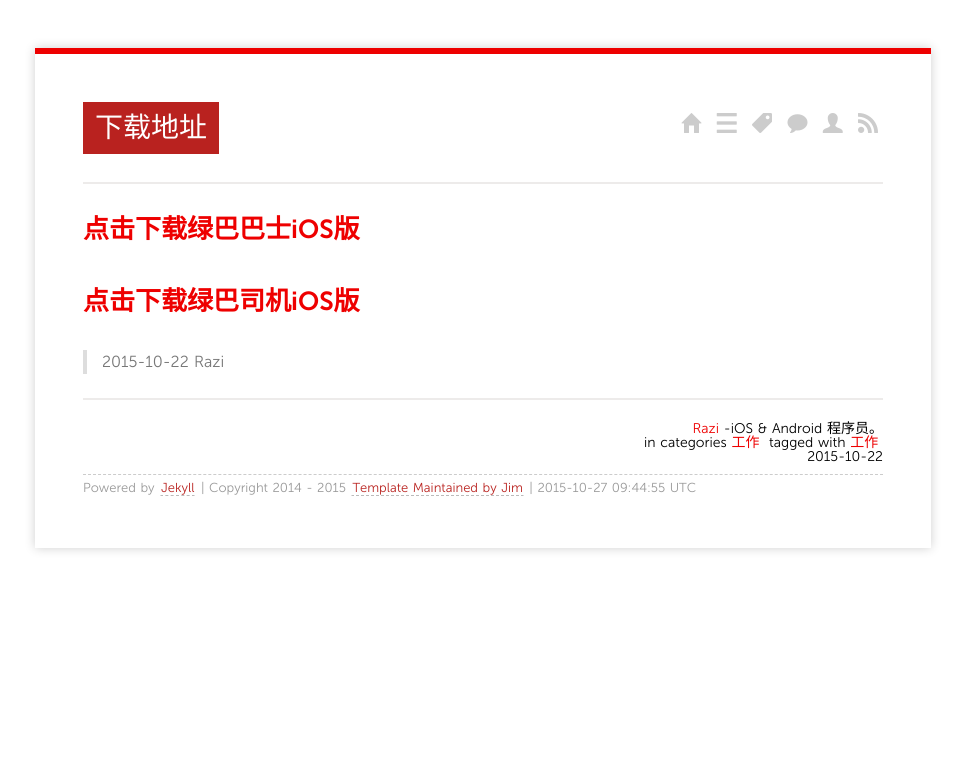
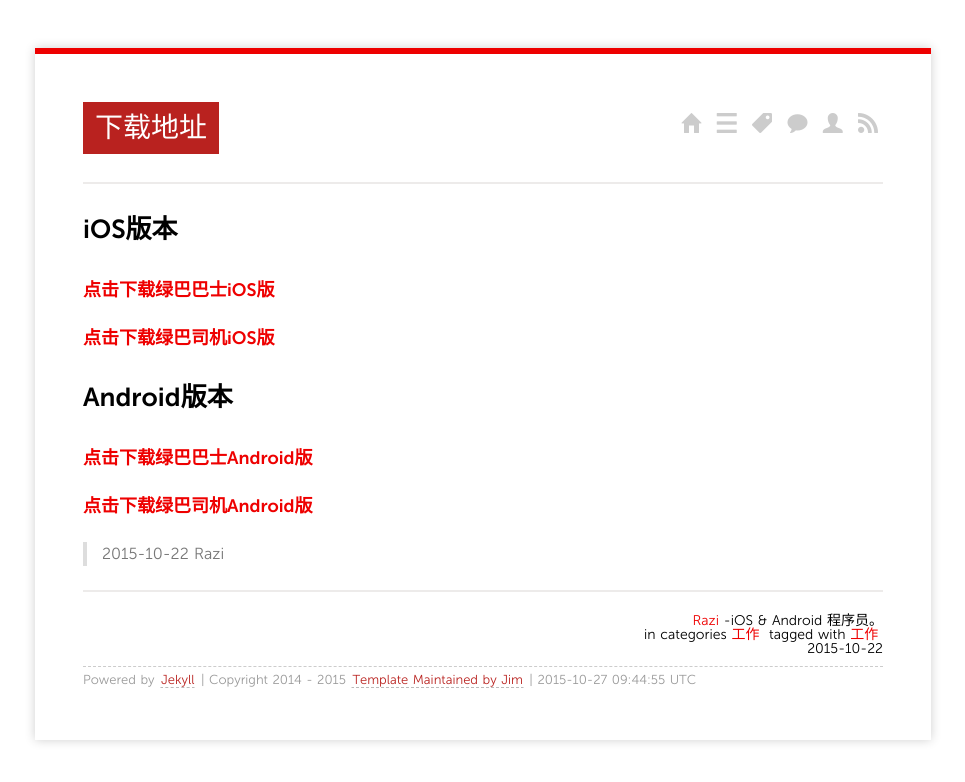
Before and after one commit to tanysang/tanysang.github.io, a Jekyll site: the page built from _posts/2015/2015-10-22-绿巴巴士下载地址.md, in a window 1280 px wide. Shown: the top 782 px of the page, without its empty margins (157-1122 px from the left). Built offline with Jekyll 4.4.1, drawn with Linux system fonts in a browser that asks for light colours; nearby versions of some CDN libraries; Markdown is read by kramdown in place of the engine named in the settings; comment, search, counter and statistics services are not loaded.

Commit message:
android dowmload address

```diff
--- a/_posts/2015/2015-10-22-绿巴巴士下载地址.md
+++ b/_posts/2015/2015-10-22-绿巴巴士下载地址.md
@@ -6,10 +6,17 @@
 tags:
 - 工作
 ---
+##iOS版本
+###[点击下载绿巴巴士iOS版](itms-services://?action=download-manifest&url=https://dn-raziailfm.qbox.me/GreenBus.plist)
 
-##[点击下载绿巴巴士iOS版](itms-services://?action=download-manifest&url=https://dn-raziailfm.qbox.me/GreenBus.plist)
+###[点击下载绿巴司机iOS版](itms-services://?action=download-manifest&url=https://dn-raziailfm.qbox.me/GreenBusDriver.plist)
 
-##[点击下载绿巴司机iOS版](itms-services://?action=download-manifest&url=https://dn-raziailfm.qbox.me/GreenBusDriver.plist)
+
+
+##Android版本
+###[点击下载绿巴巴士Android版](http://139.196.29.225/greenbus-webapp/app/android/passengers/2/greenbus.apk)
+
+###[点击下载绿巴司机Android版](http://139.196.29.225/greenbus-webapp/app/android/driver/2/greenbus_driver.apk)
 
 
 
```
